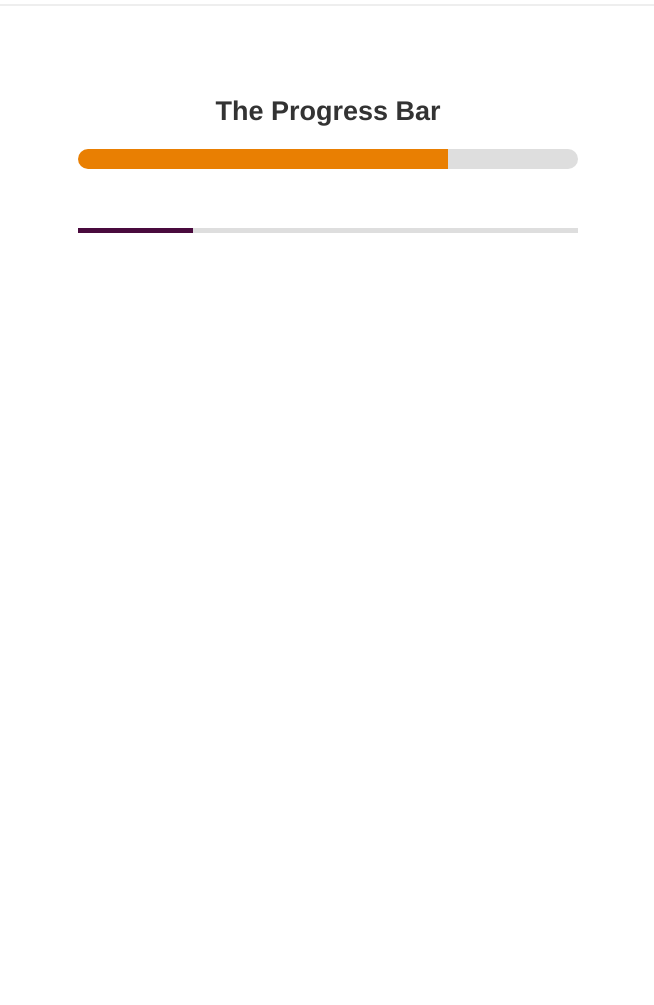
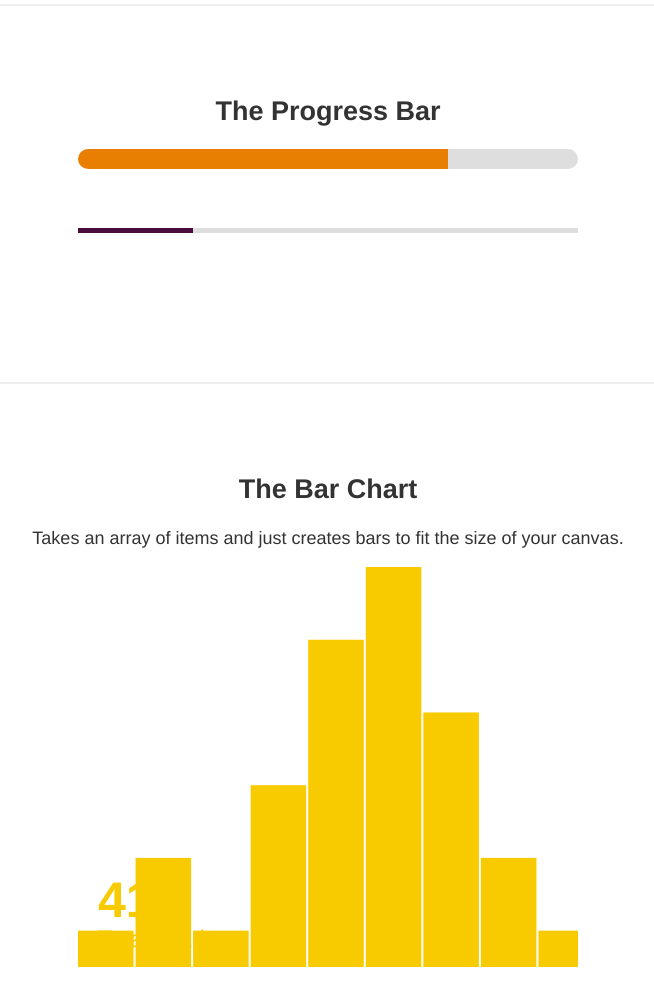
Before and after one commit to tylerlee/chartabull, a website: page index.html in a window 1280 px wide. Shown: the part 2511-3516 px from the top of the page, without its empty margins (312-966 px from the left). Before the commit the page ends 2811 px from the top, so only its background shows below. Drawn offline with Linux system fonts and the light colour scheme.

Commit message:
added bar chart

```diff
--- a/chartabull.js
+++ b/chartabull.js
@@ -9,7 +9,7 @@ var Chartabull = window.Chartabull = function(el, type, data, options, chartText
   if(type == 'line'){
     this.drawLineChart(el, data);
     // The text displayed is the last value in the set
-    chartValue = data[_.size(data)-1];
+    chartValue = data[data.length-1];
     this.buildText(el, chartValue, chartText);
   } else if(type == 'pie'){
     this.drawPieChart(el, data);
@@ -17,6 +17,10 @@ var Chartabull = window.Chartabull = function(el, type, data, options, chartText
     // round it just a wee bit
     chartValue = Math.round((data[0]/data[1] * 100)*10)/10;
     this.buildText(el, chartValue + '%', chartText);
+  } else if(type == 'bar'){
+    this.drawBarChart(el, data);
+    chartValue = _.reduce(data, function(a, b){ return a + b; }, 0);
+    this.buildText(el, chartValue, chartText);
   } else if(type == 'progress'){
     this.drawProgressBar(el, data);
   }
@@ -27,6 +31,7 @@ _.extend(Chartabull.prototype, {
   // Font Stylings used in text laid on top
   textColor: '#777;',
   textPadding: 20,
+  barPadding: 2,
   secondaryFont: "normal 24px 'helvetica neue', arial, verdana, sans-serif",
   primaryFont: "bold 50px 'helvetica neue', arial, verdana, sans-serif",
 
@@ -52,7 +57,7 @@ _.extend(Chartabull.prototype, {
   drawLineChart: function(el,data){
     var height = el.height(),
         width = el.width(),
-        dataSize = _.size(data),
+        dataSize = data.length,
         max = _.max(data),
         segmentWidth = width/(dataSize-1),
         segmentHeight = height/max;
@@ -107,6 +112,8 @@ _.extend(Chartabull.prototype, {
     drawContext.fillStyle = this.chartColor;
     drawContext.fill();
 
+    // Cut out the internal arc by dropping a filled circle on top
+    // that is the background color
     drawContext.beginPath();
     drawContext.arc(x,y,r/2,0, (Math.PI * 2), false);
     drawContext.closePath();
@@ -126,5 +133,42 @@ _.extend(Chartabull.prototype, {
     // Fill the bar
     drawContext.fillStyle = this.chartColor;
     drawContext.fillRect(0, 0, width * ratio, height);
+  },
+  drawBarChart: function(el,data){
+    var height = el.height();
+    var width = el.width();
+    var dataSize = data.length;
+    var max = _.max(data);
+    var segmentWidth = width/dataSize;
+    var segmentHeight = height/max;
+
+    var drawContext = el[0].getContext("2d");
+
+    var gdrawContext = el[0].getContext("2d");
+
+    // Fill the background
+    gdrawContext.fillStyle = this.backgroundColor;
+    gdrawContext.fillRect(0,0, width, height);
+
+    // Begin our path at the bottom left of the chart area
+    drawContext.beginPath();
+    drawContext.moveTo(0, height);
+
+    // Draw the bars
+    var current_x = 0;
+    drawContext.fillStyle = this.chartColor;
+    $.each(data, function(val){
+      barYPosition = height - (data[val] * segmentHeight);
+      drawContext.fillRect(current_x, barYPosition, segmentWidth, height);
+      current_x += segmentWidth + 2;
+    });
+
+    drawContext.closePath();
+
+    // Apply optional styles
+    drawContext.fillStyle = this.chartColor;
+    drawContext.fill();
+
+    return this;
   }
 });
--- a/index.html
+++ b/index.html
@@ -100,8 +100,8 @@
         data-options='{"chartColor": "#E97F02", "textColor": "#333", "secondaryColor": "#F8CA00"}'
         data-text="Approved"></canvas>
 
+    <hr>
 
-    <hr>
     <h2 id="progress">The Progress Bar</h2>
 
     <canvas height="20" width="500"
@@ -115,7 +115,20 @@
         class="js-chartabull"
         data-type="progress"
         data-values="[23,100]"
-        data-options='{"backgroundColor":"#dedede", "chartColor": "#490A3D"}'></canvas>
+        data-options='{"backgroundColor":"#dedede", "chartColor": "#490A3D"}'>
+    </canvas>
+
+    <hr>
+
+    <h2 id="bar">The Bar Chart</h2>
+    <p>Takes an array of items and just creates bars to fit the size of your canvas.</p>
+    <canvas height="400" width="500"
+        class="js-chartabull"
+        data-type="bar"
+        data-values="[1,3,1,5,9,11,7,3,1]"
+        data-options='{"chartColor": "#F8CA00"}'
+        data-text='Total Entries'>
+    </canvas>
   </body>
 </html>
 
```
